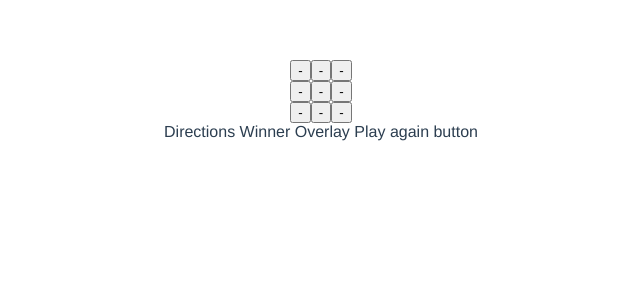
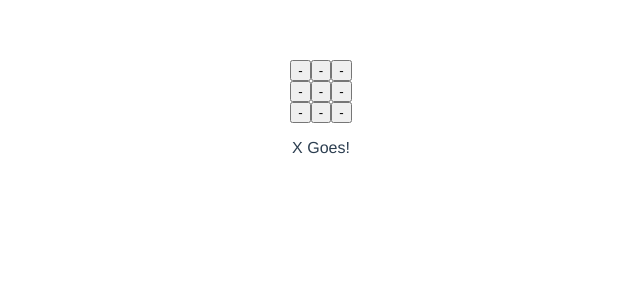
Before and after one commit to jkrayer/tic-tac-toe, a Vue app: page / in a window 1280 px wide. Shown: the top 300 px of the page, without its empty margins (319-959 px from the left). Built offline with nearby package versions, Linux system fonts and the light colour scheme.

Commit message:
Add turn prompt

```diff
--- a/src/components/Game.vue
+++ b/src/components/Game.vue
@@ -1,11 +1,13 @@
 <template lang="html">
   <div class="game">
     <board />
-    Directions Winner Overlay Play again button
+    <p>{{ currentPlayer }} Goes!</p>
+    <!-- Winner Overlay Play again button -->
   </div>
 </template>
 
 <script>
+import { mapGetters } from "vuex";
 import Board from "./Board.vue";
 
 export default {
@@ -13,6 +15,10 @@ export default {
 
   components: {
     Board
+  },
+
+  computed: {
+    ...mapGetters(["currentPlayer"])
   }
 };
 </script>
--- a/src/store/index.js
+++ b/src/store/index.js
@@ -11,26 +11,28 @@ export default new Vuex.Store({
       ["-", "-", "-"]
     ],
     players: ["X", "O"],
-    currentPlayer: 0
+    _currentPlayer: 0
+  },
+
+  getters: {
+    currentPlayer: state => state.players[state._currentPlayer]
   },
 
   mutations: {
     setSquare(state, [x, y]) {
       console.log("setSquare");
-      state.board[y][x] = state.players[state.currentPlayer];
+      state.board[y][x] = state.players[state._currentPlayer];
       console.log(state.board);
     },
 
     nextPlayer(state) {
-      console.log("nextPlayer");
-      state.currentPlayer = state.currentPlayer === 0 ? 1 : 0;
-      console.log(state.currentPlayer);
+      state._currentPlayer = state._currentPlayer === 0 ? 1 : 0;
+      console.log(state._currentPlayer);
     }
   },
 
   actions: {
     play({ commit }, coordinates) {
-      console.log(29, coordinates);
       commit("setSquare", coordinates);
       commit("nextPlayer");
       // check winner
```
Also changed, not shown: src/assets/logo.png (deleted).
